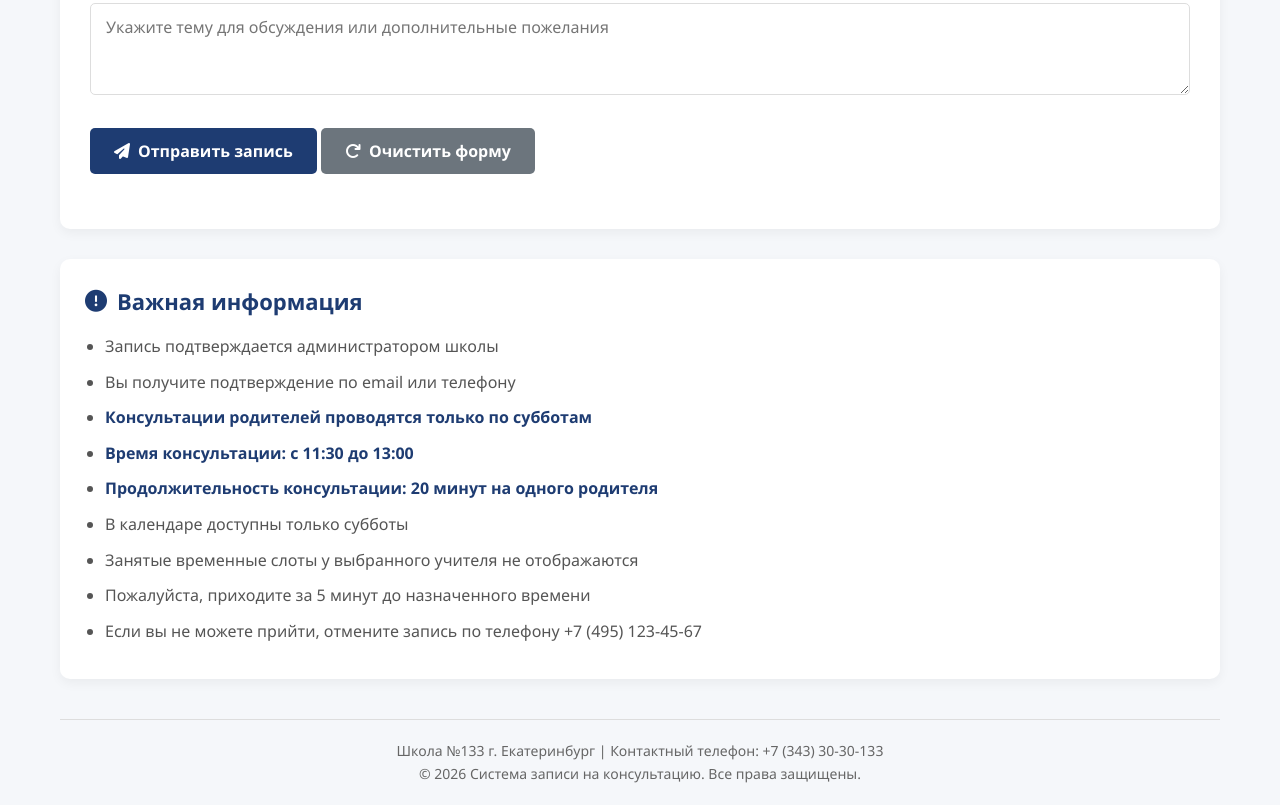
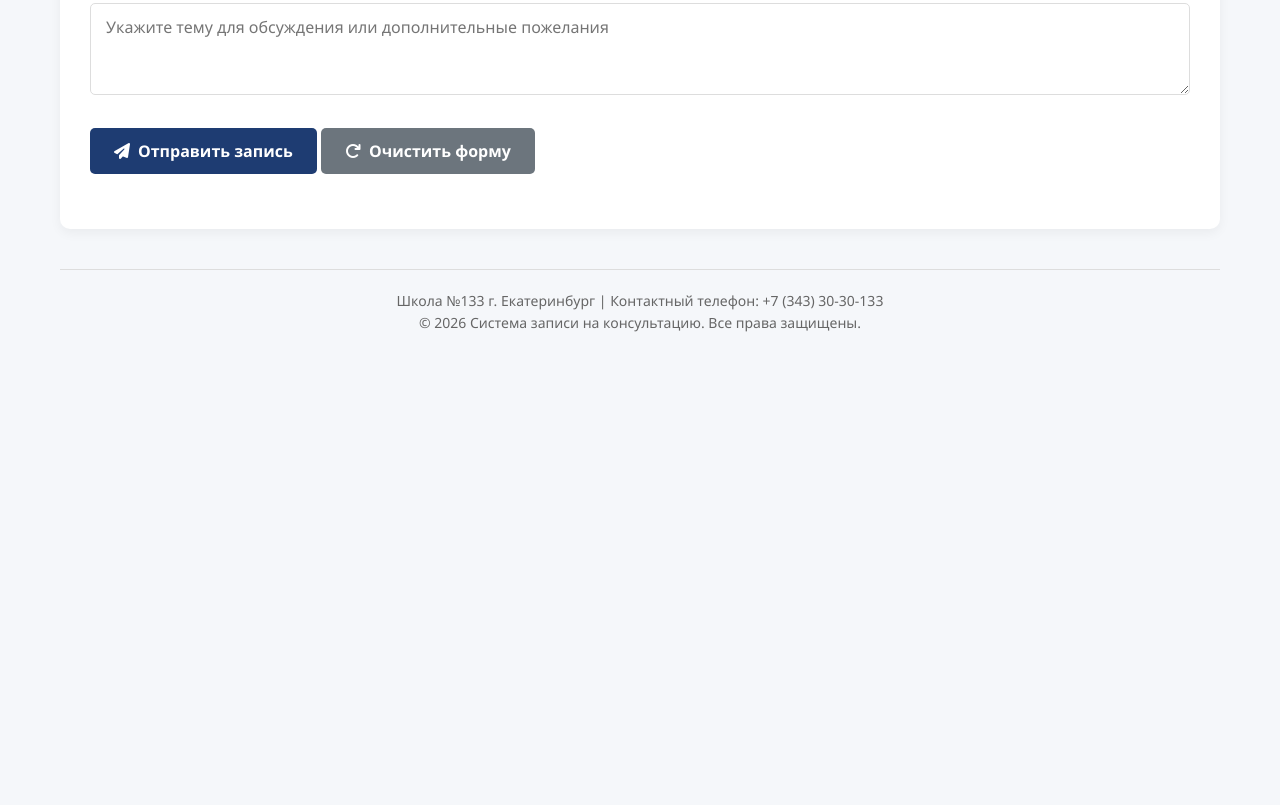
Before and after one commit to yoshInspire/booking_service, a website: page public/booking.html in a window 1280 px wide. Shown: the part 1360-2165 px from the top of the page. After the commit the page ends 1715 px from the top, so only its background shows below. Drawn offline with nearby package versions, Linux system fonts and the light colour scheme; no server answers.

Commit message:
Update booking.html

```diff
--- a/public/booking.html
+++ b/public/booking.html
@@ -100,21 +100,6 @@
                     </div>
                 </form>
             </div>
-
-            <div class="booking-info">
-                <h3><i class="fas fa-exclamation-circle"></i> Важная информация</h3>
-                <ul>
-                    <li>Запись подтверждается администратором школы</li>
-                    <li>Вы получите подтверждение по email или телефону</li>
-                    <li><strong>Консультации родителей проводятся только по субботам</strong></li>
-                    <li><strong>Время консультации: с 11:30 до 13:00</strong></li>
-                    <li><strong>Продолжительность консультации: 20 минут на одного родителя</strong></li>
-                    <li>В календаре доступны только субботы</li>
-                    <li>Занятые временные слоты у выбранного учителя не отображаются</li>
-                    <li>Пожалуйста, приходите за 5 минут до назначенного времени</li>
-                    <li>Если вы не можете прийти, отмените запись по телефону +7 (495) 123-45-67</li>
-                </ul>
-            </div>
         </main>
 
         <footer>
```
